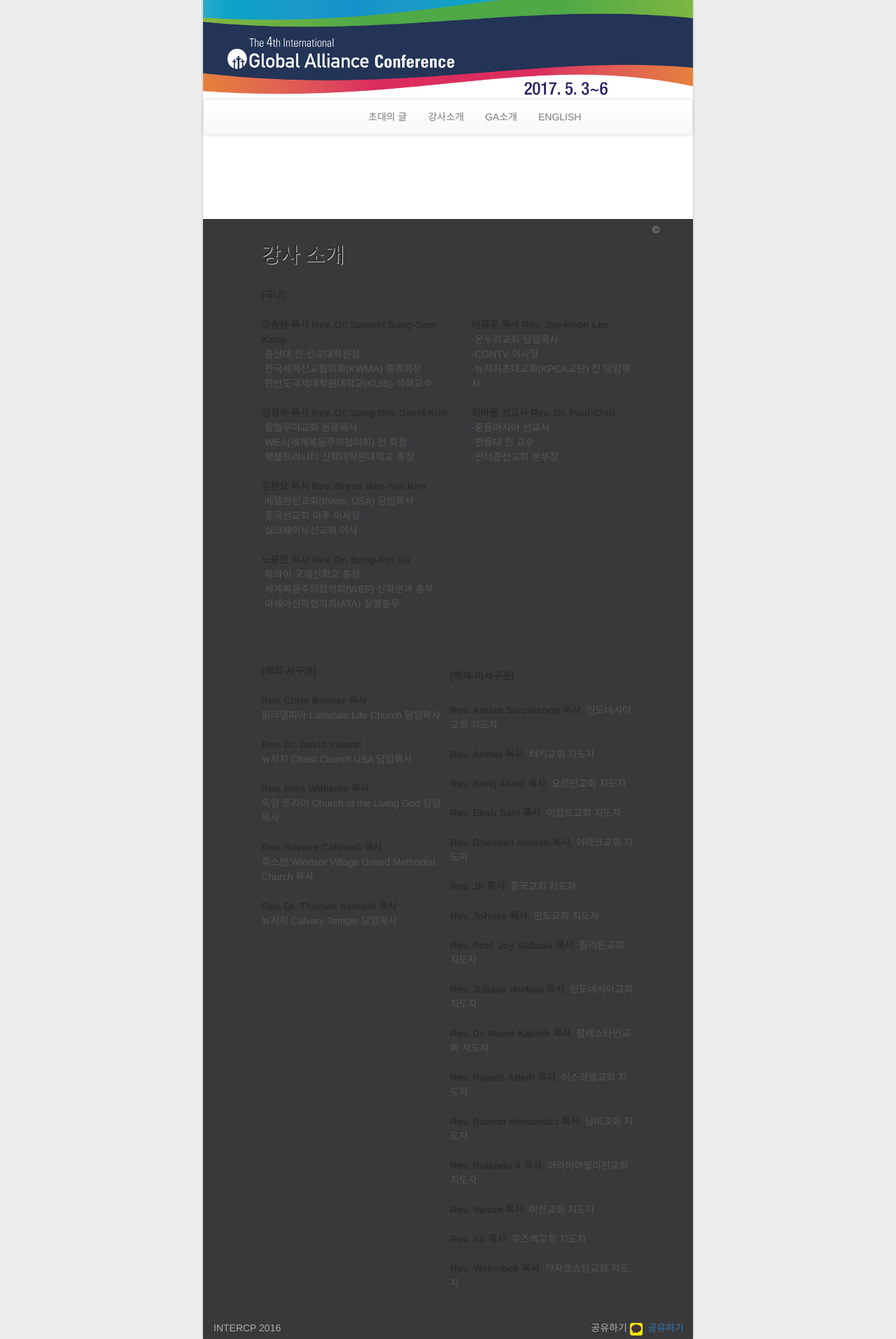
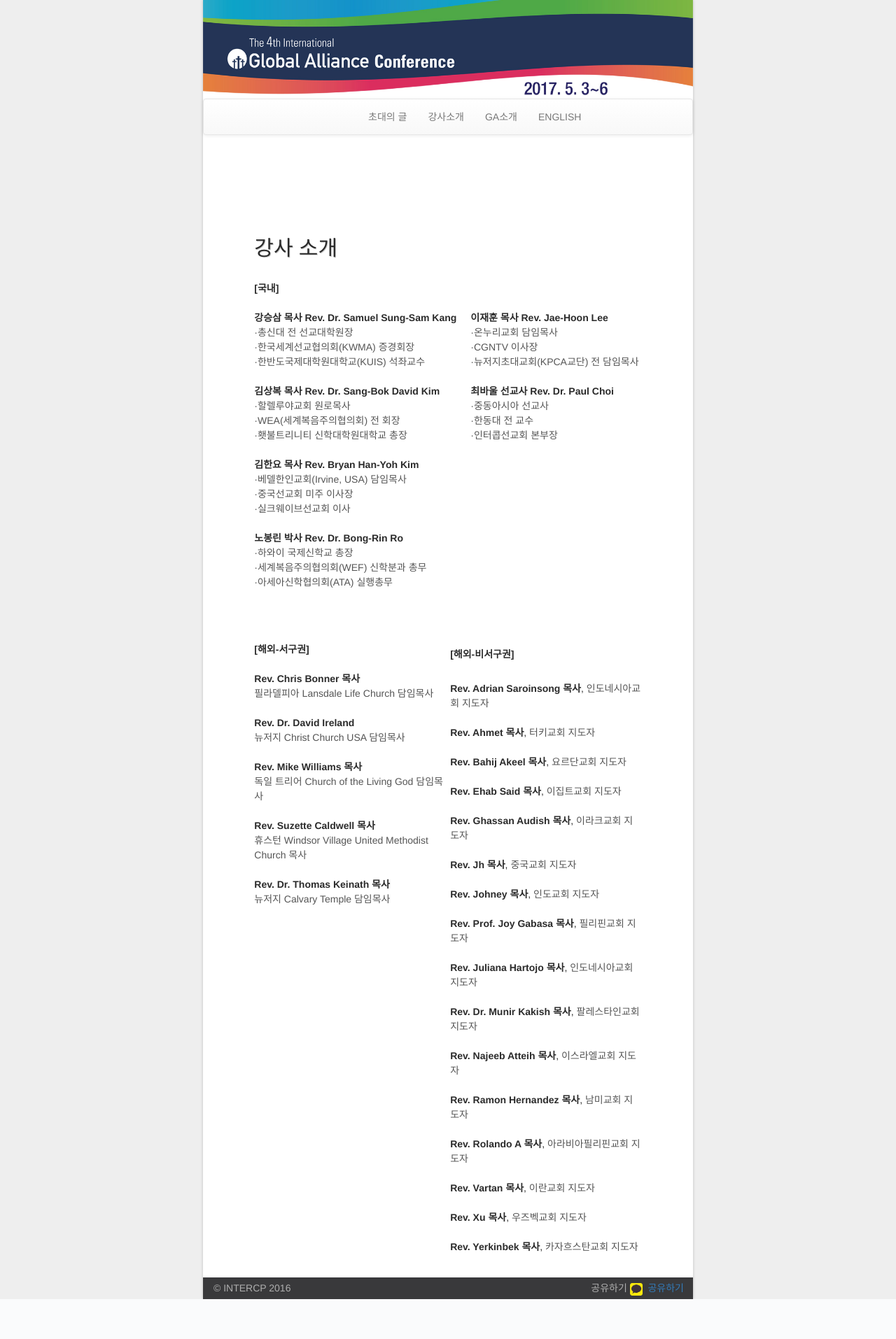
Before and after one commit to INTERCP/ga-web, a Flask app: page /ga/messenger in a window 1280 px wide; the page is wider, and only the part inside the window is pictured. Shown: that part at 70% size. After the commit the page ends 1857 px from the top of that part, so only its background shows below. Run offline with Flask 2, Linux system fonts and the light colour scheme; parts of the project's set-up code (start-up, migrations or seed data) failed here and were passed over; some libraries are stand-ins or nearby versions; some web fonts are replaced.

Commit message:
폭 수정

```diff
--- a/gaweb/templates/ga/messenger.html
+++ b/gaweb/templates/ga/messenger.html
@@ -4,8 +4,7 @@
 
 <article class="main-content">
  <div class="row">
-    <div class="col-sm-10 col-sm-offset-1 col-xs-10">
-    <div style="padding:10px;">
+    <div class="col-sm-10 col-sm-offset-1 col-xs-8">
       <section class="article-header">
           <h2>강사 소개</h2>
       </section>
```
